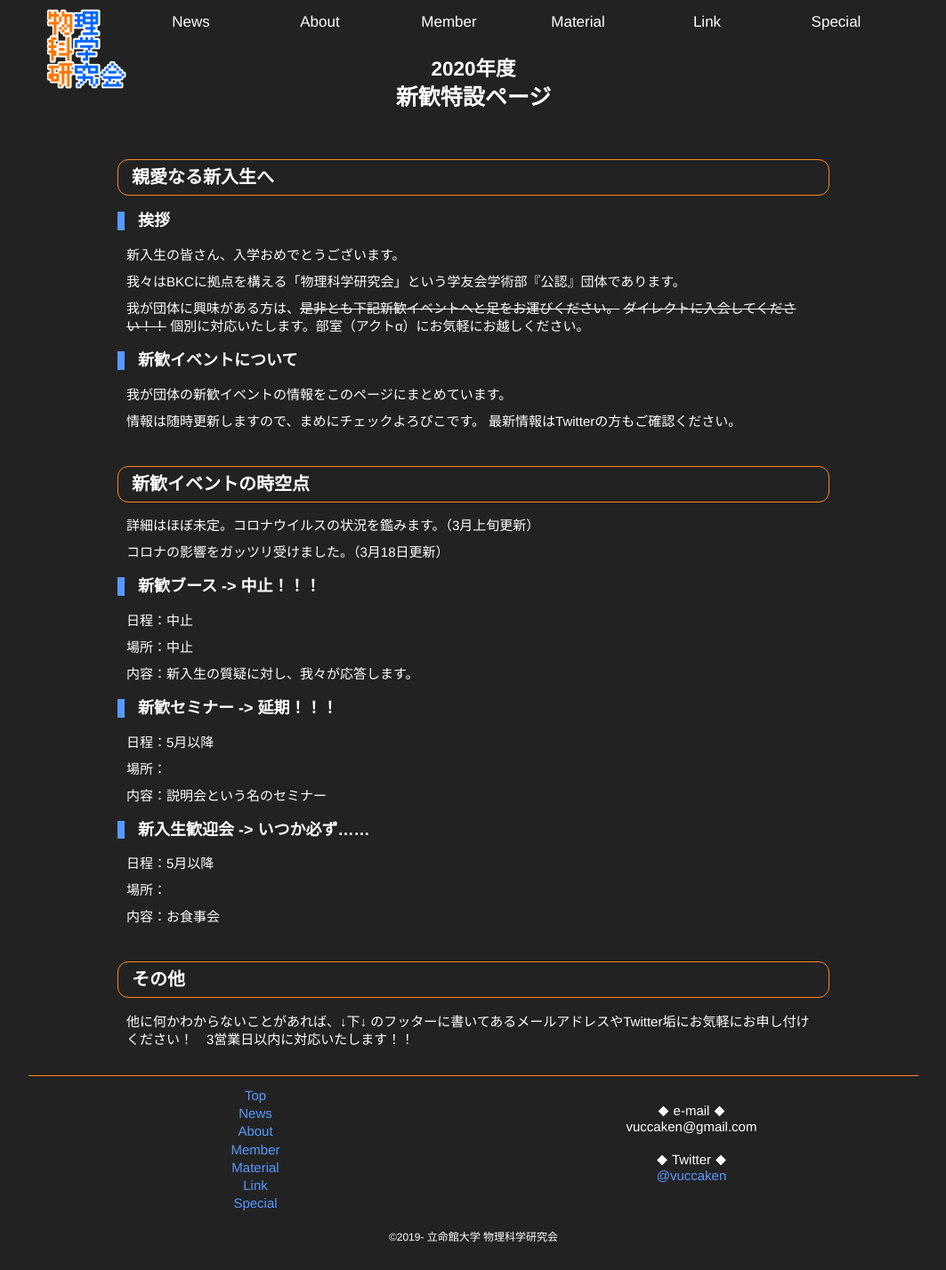
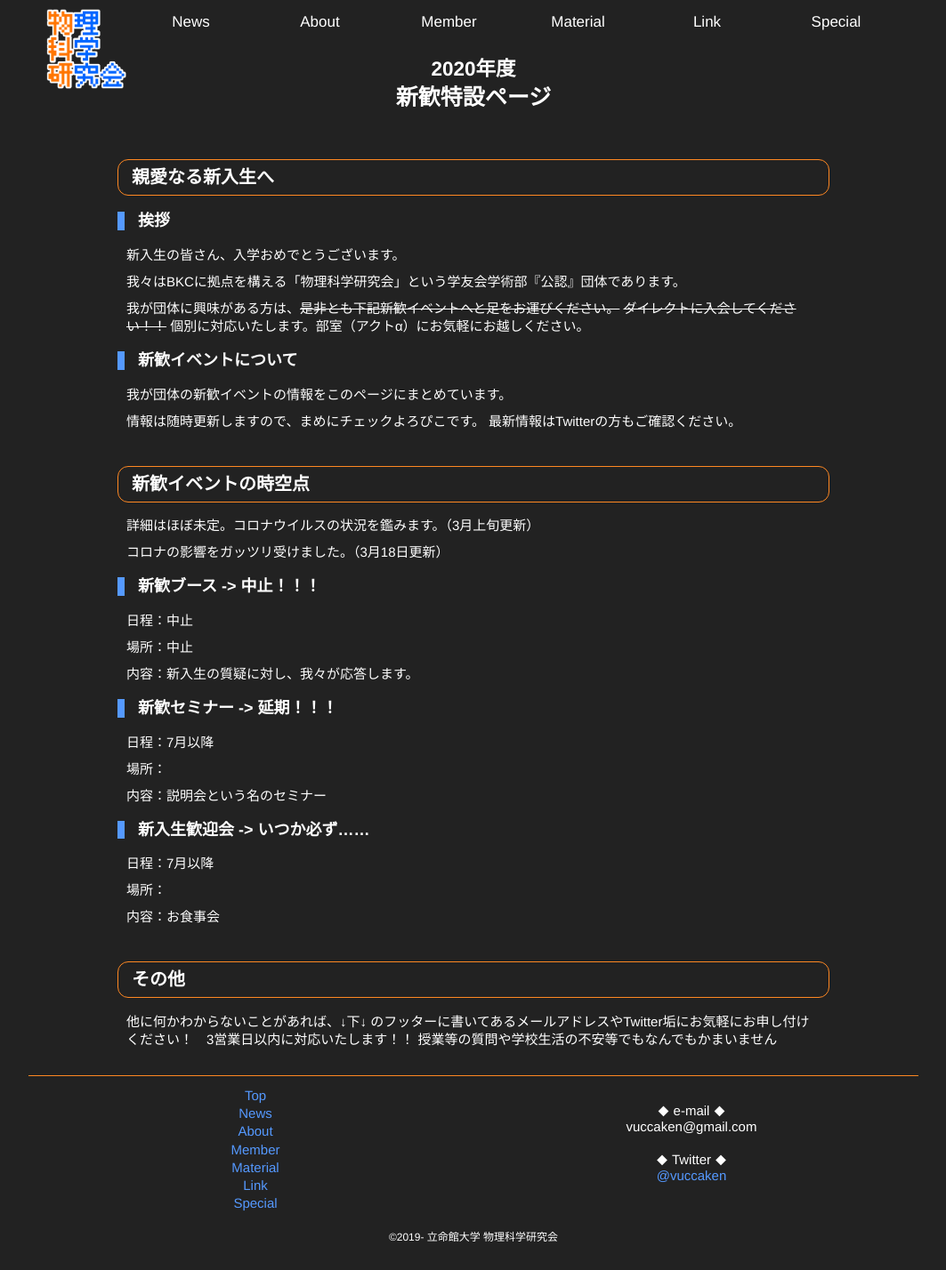
Before and after one commit to vuccaken/vuccaken.github.io, a Jekyll site: the page built from _pages/events/sin2020.md, in a window 1280 px wide. Shown: the whole page at 89% size, without its empty margins (108-1171 px from the left). Built offline with Jekyll 4.4.1, drawn with Linux system fonts in a browser that asks for light colours.

Commit message:
Update sin2020.md
ちょっとした変更

```diff
--- a/_pages/events/sin2020.md
+++ b/_pages/events/sin2020.md
@@ -35,14 +35,14 @@ layout: "pages"
 内容：新入生の質疑に対し、我々が応答します。
 
 ### 新歓セミナー -> 延期！！！
-日程：5月以降
+日程：7月以降
 
 場所：
 
 内容：説明会という名のセミナー
 
 ### 新入生歓迎会 -> いつか必ず......
-日程：5月以降
+日程：7月以降
 
 場所：
 
@@ -50,3 +50,4 @@ layout: "pages"
 
 ## その他
 他に何かわからないことがあれば、↓下↓ のフッターに書いてあるメールアドレスやTwitter垢にお気軽にお申し付けください！　3営業日以内に対応いたします！！
+授業等の質問や学校生活の不安等でもなんでもかまいません
```
